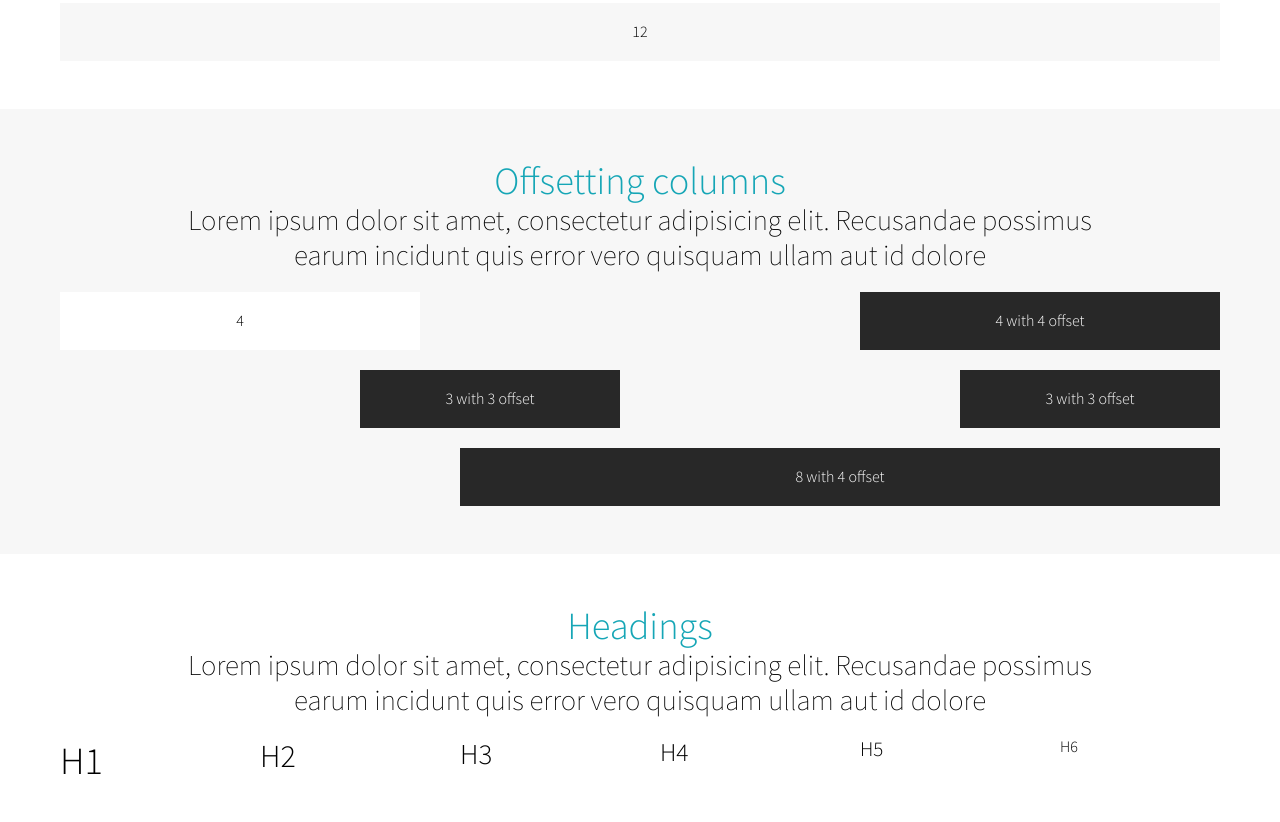
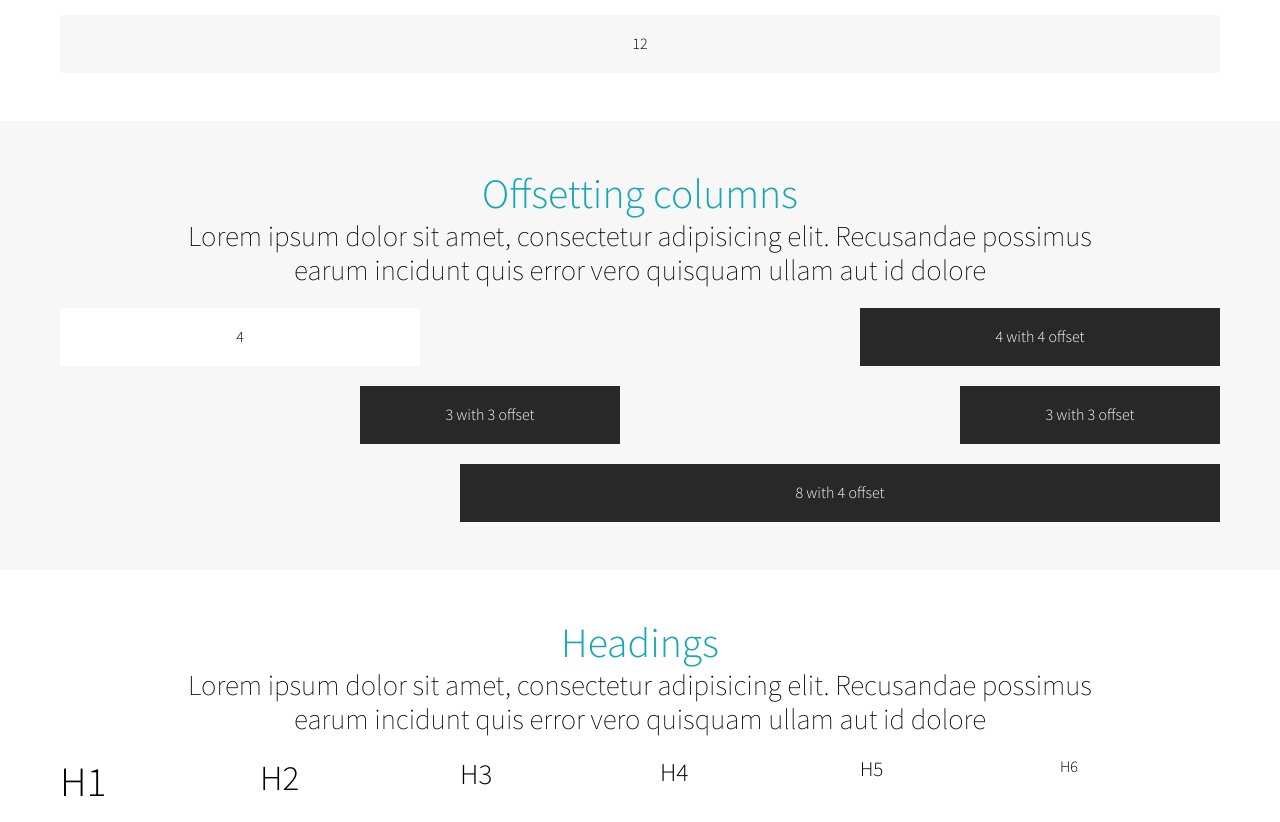
Before and after one commit to soyjavi/tuktuk, a plain HTML site: page index.html in a window 1280 px wide. Shown: the part 1418-2240 px from the top of the page. Drawn offline with Linux system fonts and the light colour scheme.

Commit message:
New font sizes for heading

```diff
--- a/stylesheets/tuktuk.font.styl
+++ b/stylesheets/tuktuk.font.styl
@@ -14,9 +14,9 @@ h1, h2, h3, h4, h5, h6
     font-size: 0.85em
 
 h1
-  font-size: 2.4em
+  font-size: 2.6em
 h2
-  font-size: 2.0em
+  font-size: 2.2em
 h3
   font-size: 1.8em
 h4
```
Also changed, not shown: stylesheets/css/tuktuk.font.css.
